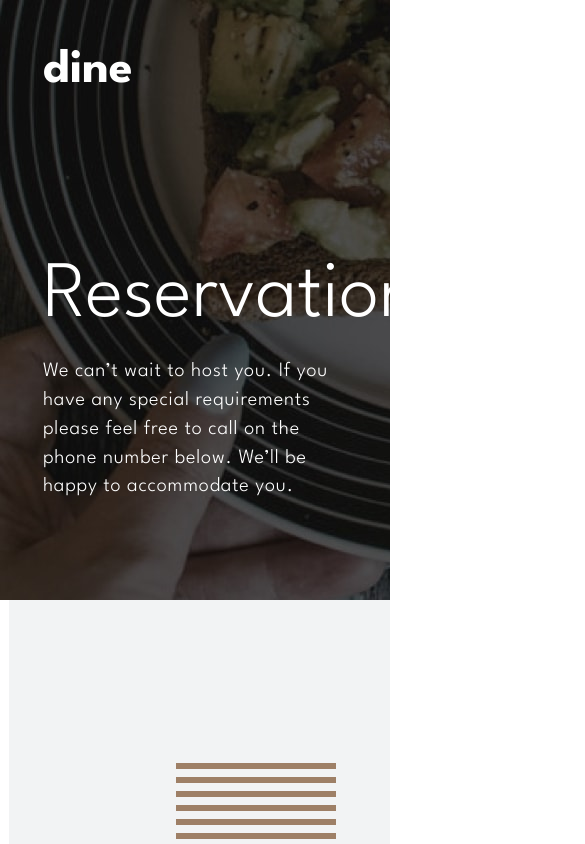
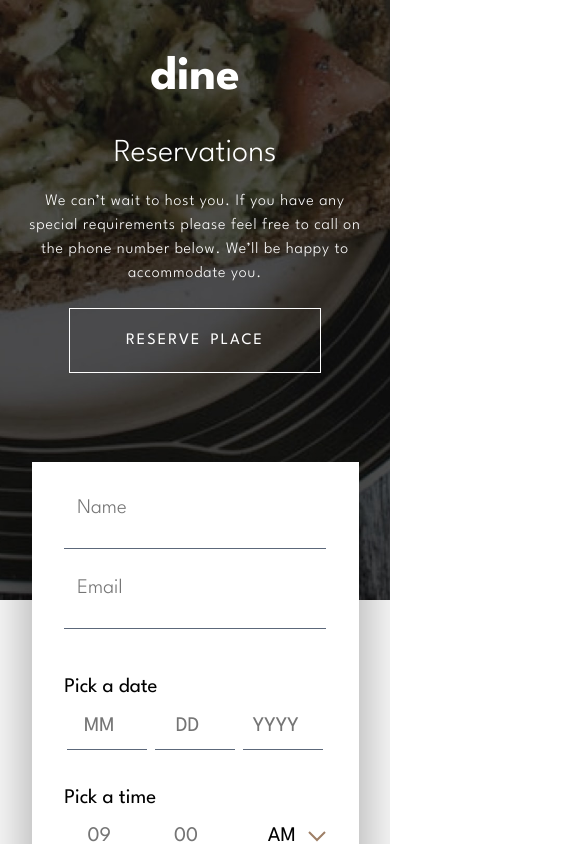
Before and after one commit to litewskidev/dine-restaurant, a React (Create React App) app: page /booking in a window 390 px wide. Shown: the top 844 px of the page, 585 px wide, since content can reach past the window. Built offline with nearby package versions, Linux system fonts and the light colour scheme.

Commit message:
add media querrys for MOBILE in Booking

```diff
--- a/src/components/Booking/Booking.js
+++ b/src/components/Booking/Booking.js
@@ -3,6 +3,7 @@ import BookingForm from "../BookingForm/BookingForm";
 import HeroBooking from "../HeroBooking/HeroBooking";
 import styles from './Booking.module.scss';
 import pattern__lines from '../../images/patterns/pattern-lines.svg';
+import ButtonBook from '../ButtonBook/ButtonBook';
 
 const Booking = () => {
   document.documentElement.scrollTop = 0;
@@ -10,6 +11,9 @@ const Booking = () => {
     <main>
       <div className={styles.booking}>
         <HeroBooking />
+        <div className={styles.button__mobile}>
+          <ButtonBook class='white'>reserve place</ButtonBook>
+        </div>
       </div>
       <div className={styles.booking__img}>
         <img className={styles.pattern__lines} src={pattern__lines} alt='' />
--- a/src/components/Booking/Booking.module.scss
+++ b/src/components/Booking/Booking.module.scss
@@ -21,3 +21,39 @@
   top: 51%;
   left: 45%
 }
+
+.button__mobile {
+  display: none;
+}
+
+
+// --------------- MEDIA ---------------
+
+@media screen and (max-width: 480px) {
+
+  .booking {
+    background: url(../../images/booking/hero-bg-mobile@2x.jpg) no-repeat;
+    background-position-x: center;
+    background-size: cover;
+    width: 100%;
+    max-height: 37.5rem;
+    flex-direction: column;
+    padding: 0 5%;
+    justify-content: start;
+  }
+
+  .pattern__lines {
+    display: none;
+  }
+
+  .booking__img {
+    background: none;
+    height: 41.85rem;
+  }
+
+  .button__mobile {
+    display: flex;
+    justify-content: center;
+    margin-top: 0.4rem;
+  }
+}
--- a/src/components/BookingForm/BookingForm.js
+++ b/src/components/BookingForm/BookingForm.js
@@ -98,7 +98,7 @@ const BookingForm = () => {
             value={year}
             min={2023}
             required />
-          <p>Pick a time</p>
+          <label>Pick a time</label>
           <input
             onChange={e => setHour(e.target.value)}
             id='hour'
--- a/src/components/BookingForm/BookingForm.scss
+++ b/src/components/BookingForm/BookingForm.scss
@@ -124,3 +124,27 @@
   background-position-x: 0%;
   background-position-y: 50%;
 }
+
+
+// --------------- MEDIA ---------------
+
+@media screen and (max-width: 480px) {
+  .bookingform {
+    width: 20.438rem;
+    height: 36.563rem;
+    left: 0rem;
+    top: 0rem;
+    margin-left: auto;
+    margin-right: auto;
+    margin-top: -8.6rem;
+  }
+
+  .bookingform__numbers {
+    justify-content: none;
+  }
+
+  label {
+    margin-right: 10rem;
+    margin-top: 2rem;
+  }
+}
--- a/src/components/EventsSocial/EventsSocial.scss
+++ b/src/components/EventsSocial/EventsSocial.scss
@@ -96,6 +96,7 @@
 }
 
 
+// --------------- MEDIA ---------------
 
 @media screen and (max-width: 480px) {
   .events__social {
--- a/src/components/EventsSpecial/EventsSpecial.scss
+++ b/src/components/EventsSpecial/EventsSpecial.scss
@@ -96,6 +96,7 @@
 }
 
 
+// --------------- MEDIA ---------------
 
 @media screen and (max-width: 480px) {
   .events__special {
--- a/src/components/HeroBooking/HeroBooking.module.scss
+++ b/src/components/HeroBooking/HeroBooking.module.scss
@@ -35,3 +35,30 @@
     line-height: 1.8rem;
   }
 }
+
+
+// --------------- MEDIA ---------------
+
+@media screen and (max-width: 480px) {
+
+  .herobooking {
+    text-align: center;
+
+    h2 {
+      margin-top: 0.45rem;
+      margin-bottom: 0.85rem;
+    }
+  }
+
+  .herobooking__description{
+    h1 {
+      font-size: 2rem;
+      line-height: 2.5rem;
+    }
+
+    p {
+      font-size: 1rem;
+      line-height: 1.5rem;
+    }
+  }
+}
```
